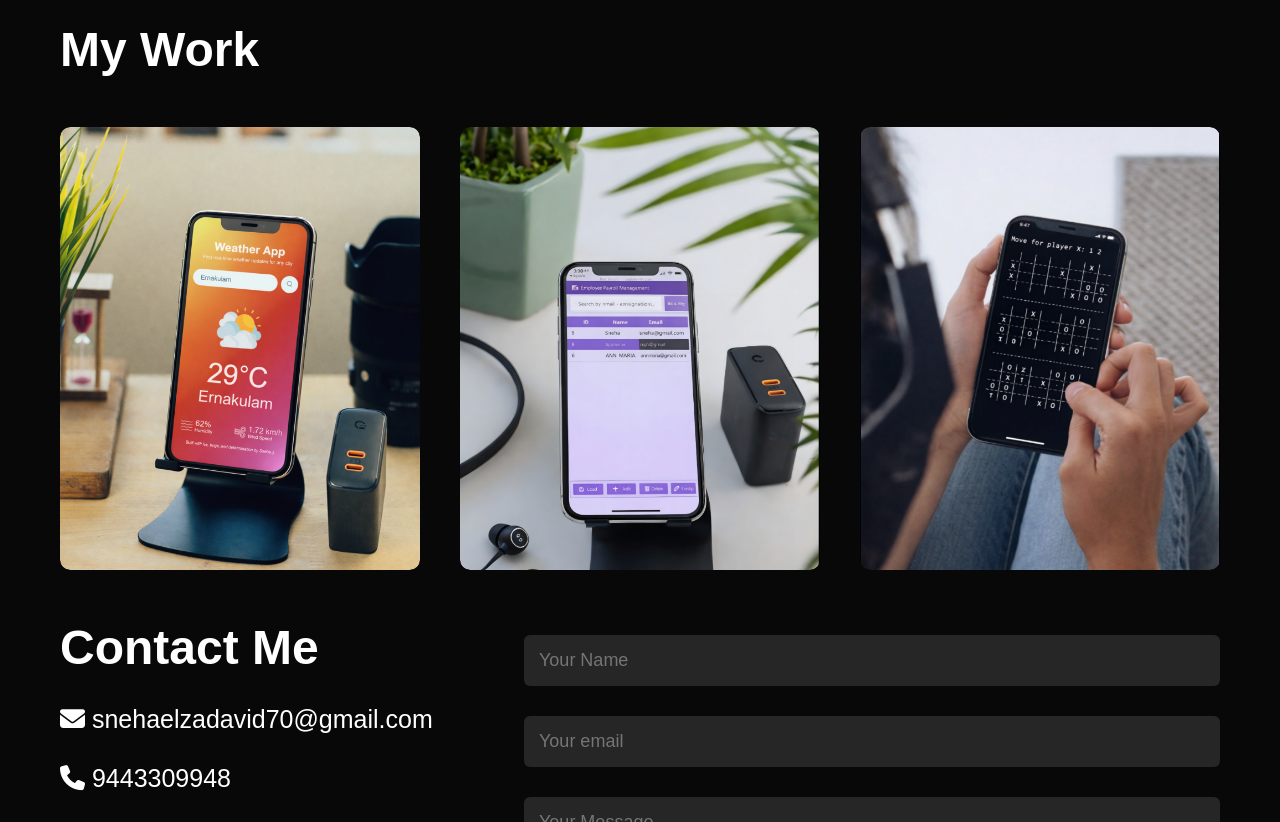
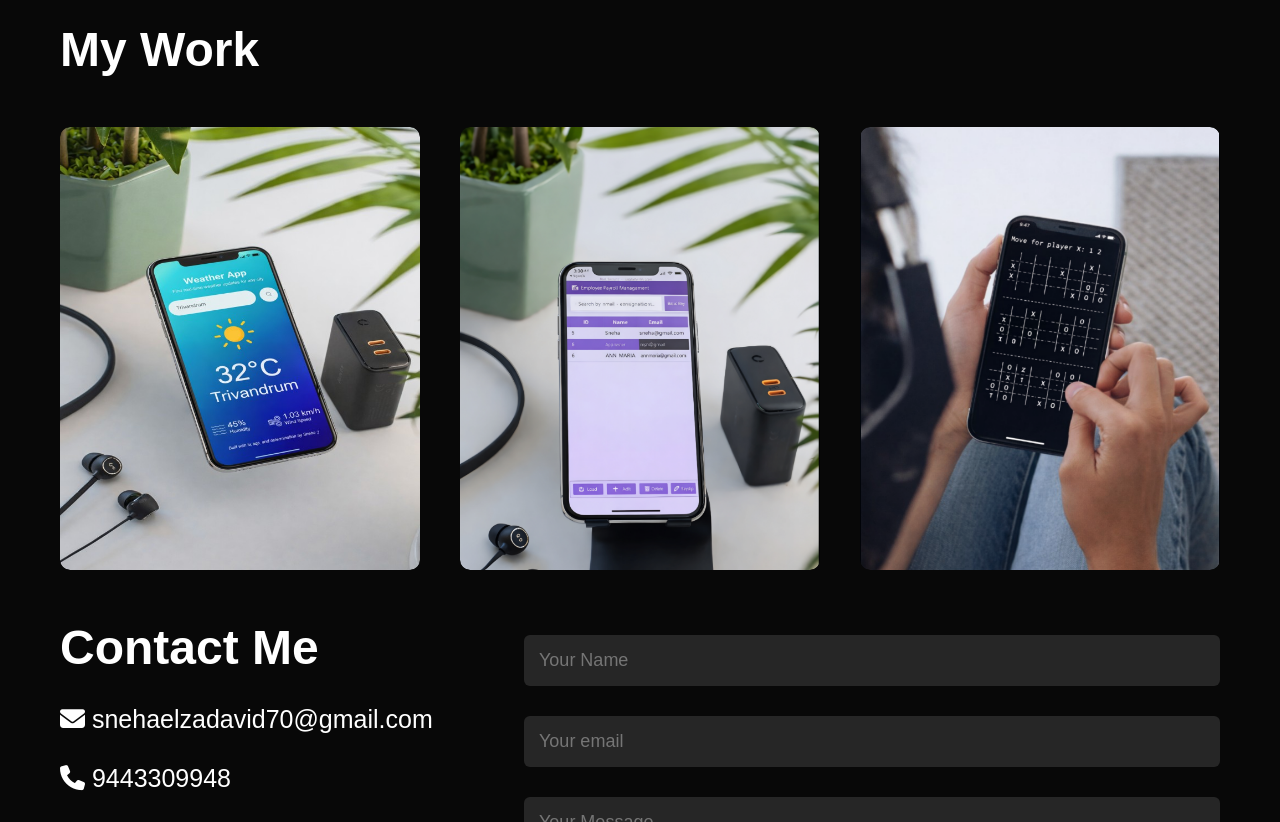
Before and after one commit to snehaelzadavid06/Personal-Portfolio, a plain HTML site: page index.html in a window 1280 px wide. Shown: the part 1520-2342 px from the top of the page. Drawn offline with Linux system fonts and the light colour scheme.

Commit message:
Changed Works section

```diff
--- a/index.html
+++ b/index.html
@@ -97,7 +97,7 @@
                 <h1 class = "sub-title">My Work</h1>
                 <div class = "work-list">
                     <div class="work">
-                        <img src = "images/work1.png">
+                        <img src = "images/work1.jpg">
                         <div class = "layer">
                             <h3>Weather App</h3>
                             <p>A simple and elegant weather application that allows users to check real-time weather conditions for any city in the world.
```
Also changed, not shown: images/w1.png (renamed from images/work1.png), images/work1.jpg (added), 1 other file.
